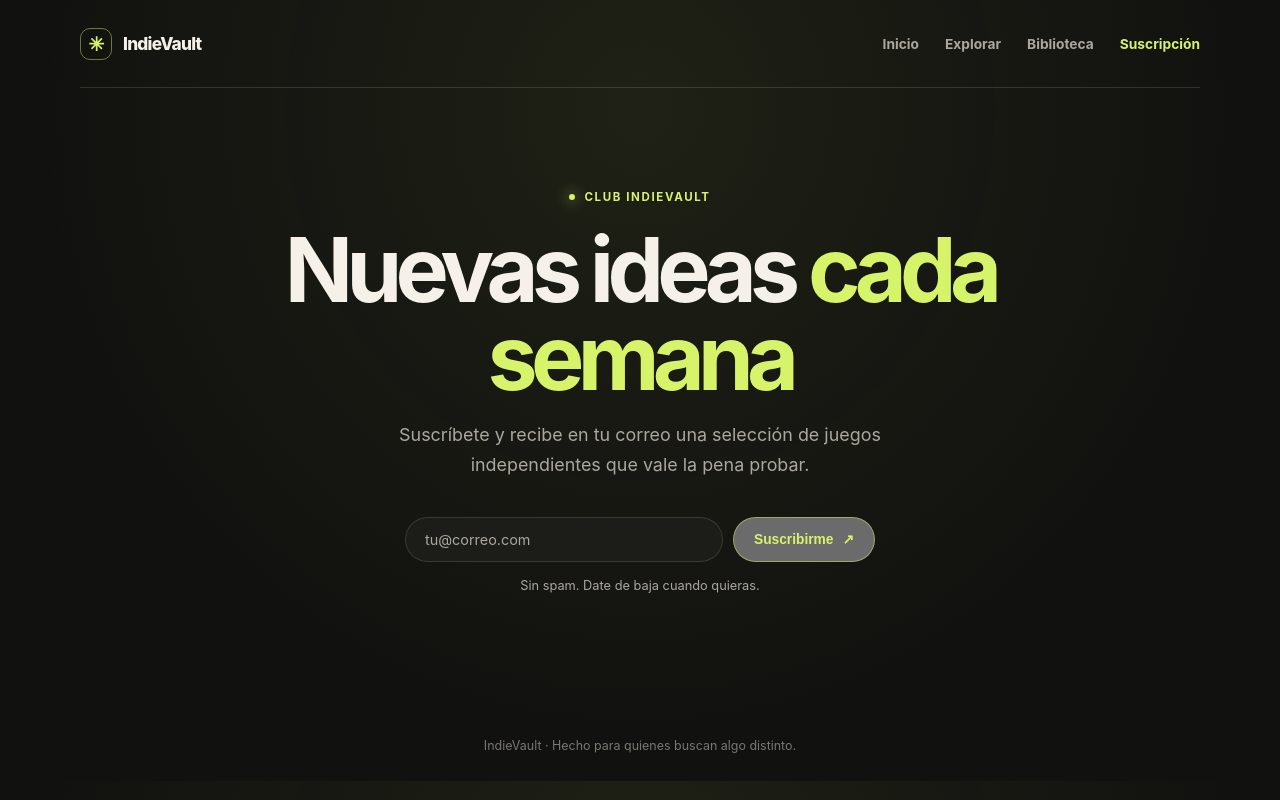
After one commit to PolloYon06/IndieVault, a Django app: page /suscripcion/ in a window 1280 px wide. The commit adds this page. Run offline with Django 5.2, Linux system fonts and the light colour scheme.

Commit message:
Agregar página de suscripción

```diff
--- a/IndieVault/static/css/indievault.css
+++ b/IndieVault/static/css/indievault.css
@@ -503,6 +503,54 @@ h1 span.lilac { color: var(--lilac); }
 
 .button.library:hover { background: rgba(194, 168, 255, 0.09); }
 
+.subscribe {
+    padding: clamp(52px, 8vw, 96px) 0 clamp(70px, 9vw, 110px);
+    text-align: center;
+}
+
+.subscribe-form {
+    max-width: 470px;
+    display: flex;
+    gap: 10px;
+    margin: 36px auto 0;
+}
+
+.subscribe-form input {
+    flex: 1;
+    min-width: 0;
+    padding: 13px 19px;
+    border: 1px solid var(--line);
+    border-radius: 999px;
+    background: var(--panel);
+    color: var(--ink);
+    font: inherit;
+    font-size: 0.9rem;
+}
+
+.subscribe-form input::placeholder { color: var(--muted); }
+
+.subscribe-form input:focus-visible {
+    outline: 2px solid var(--lime);
+    outline-offset: 2px;
+}
+
+.subscribe-form .button { border-radius: 999px; }
+
+.subscribe-note {
+    margin: 16px 0 0;
+    color: var(--muted);
+    font-size: 0.8rem;
+}
+
+.sr-only {
+    position: absolute;
+    width: 1px;
+    height: 1px;
+    overflow: hidden;
+    clip: rect(0 0 0 0);
+    white-space: nowrap;
+}
+
 .site-footer {
     padding: 35px 0 28px;
     color: #79776f;
@@ -522,6 +570,7 @@ h1 span.lilac { color: var(--lilac); }
     .shelf-head { flex-direction: column; align-items: flex-start; gap: 6px; }
     .entry { flex-wrap: wrap; }
     .status { margin-left: 58px; }
+    .subscribe-form { flex-direction: column; }
 }
 
 @media (prefers-reduced-motion: reduce) {
--- a/IndieVault/templates/base.html
+++ b/IndieVault/templates/base.html
@@ -19,6 +19,7 @@
             <a href="{% url 'index' %}"{% if request.resolver_match.url_name == 'index' %} class="active" aria-current="page"{% endif %}>Inicio</a>
             <a href="{% url 'explorar' %}"{% if request.resolver_match.url_name == 'explorar' %} class="active" aria-current="page"{% endif %}>Explorar</a>
             <a class="library{% if request.resolver_match.url_name == 'biblioteca' %} active{% endif %}" href="{% url 'biblioteca' %}"{% if request.resolver_match.url_name == 'biblioteca' %} aria-current="page"{% endif %}>Biblioteca</a>
+            <a href="{% url 'suscripcion' %}"{% if request.resolver_match.url_name == 'suscripcion' %} class="active" aria-current="page"{% endif %}>Suscripción</a>
         </nav>
     </header>
 
--- /dev/null
+++ b/IndieVault/templates/suscripcion.html
@@ -0,0 +1,18 @@
+{% extends 'base.html' %}
+
+{% block title %}Suscripción · IndieVault{% endblock %}
+
+{% block content %}
+    <section class="subscribe" aria-labelledby="page-title">
+        <p class="eyebrow">Club IndieVault</p>
+        <h1 id="page-title">Nuevas ideas <span>cada semana</span></h1>
+        <p class="hero-copy">Suscríbete y recibe en tu correo una selección de juegos independientes que vale la pena probar.</p>
+
+        <form class="subscribe-form" method="get" action=".">
+            <label class="sr-only" for="suscripcion-email">Tu correo</label>
+            <input id="suscripcion-email" name="email" type="email" placeholder="tu@correo.com" required>
+            <button class="button" type="submit">Suscribirme <span aria-hidden="true">↗</span></button>
+        </form>
+        <p class="subscribe-note">Sin spam. Date de baja cuando quieras.</p>
+    </section>
+{% endblock %}
--- a/IndieVault/urls.py
+++ b/IndieVault/urls.py
@@ -6,4 +6,5 @@ urlpatterns = [
     path('', views.index, name='index'),
     path('explorar/', views.explorar, name='explorar'),
     path('biblioteca/', views.biblioteca, name='biblioteca'),
+    path('suscripcion/', views.suscripcion, name='suscripcion'),
 ]
--- a/IndieVault/views.py
+++ b/IndieVault/views.py
@@ -11,3 +11,7 @@ def explorar(request):
 
 def biblioteca(request):
     return render(request, 'biblioteca.html')
+
+
+def suscripcion(request):
+    return render(request, 'suscripcion.html')
```
